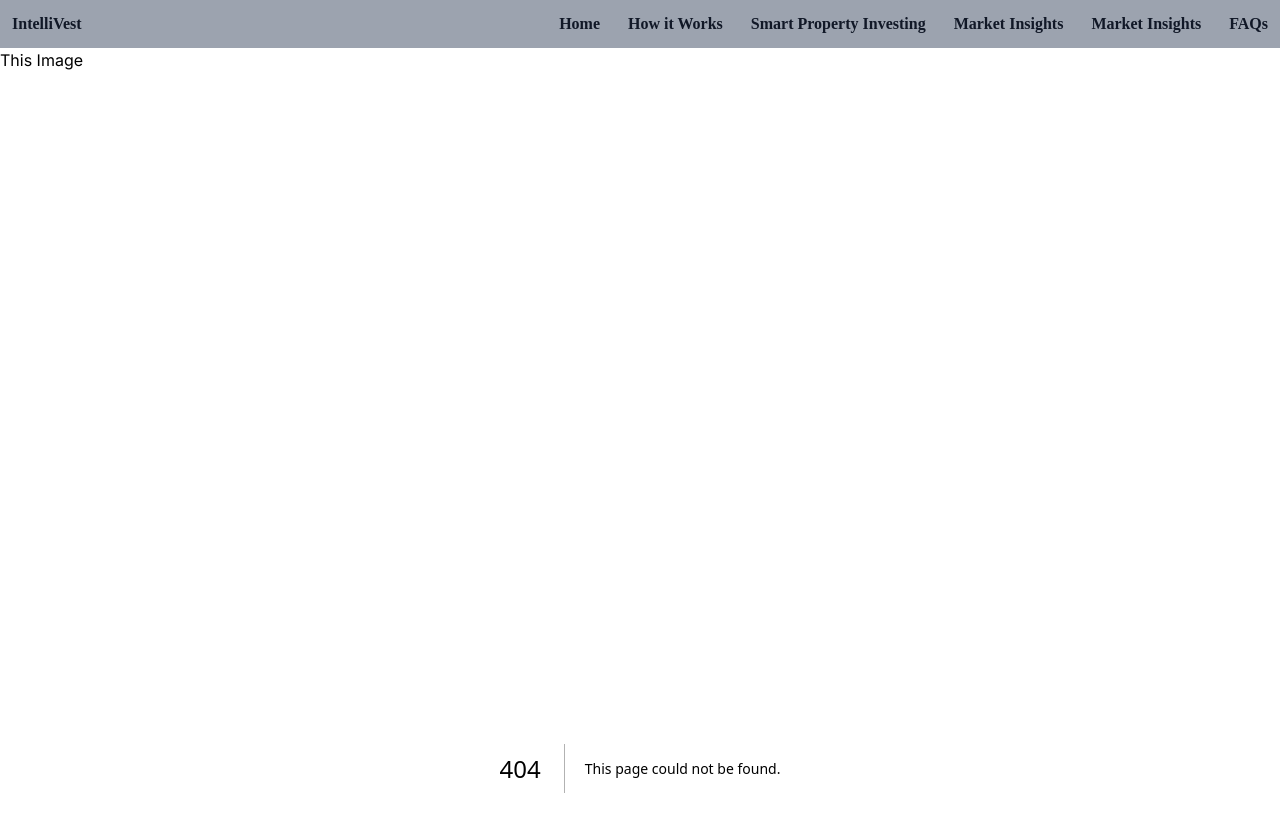
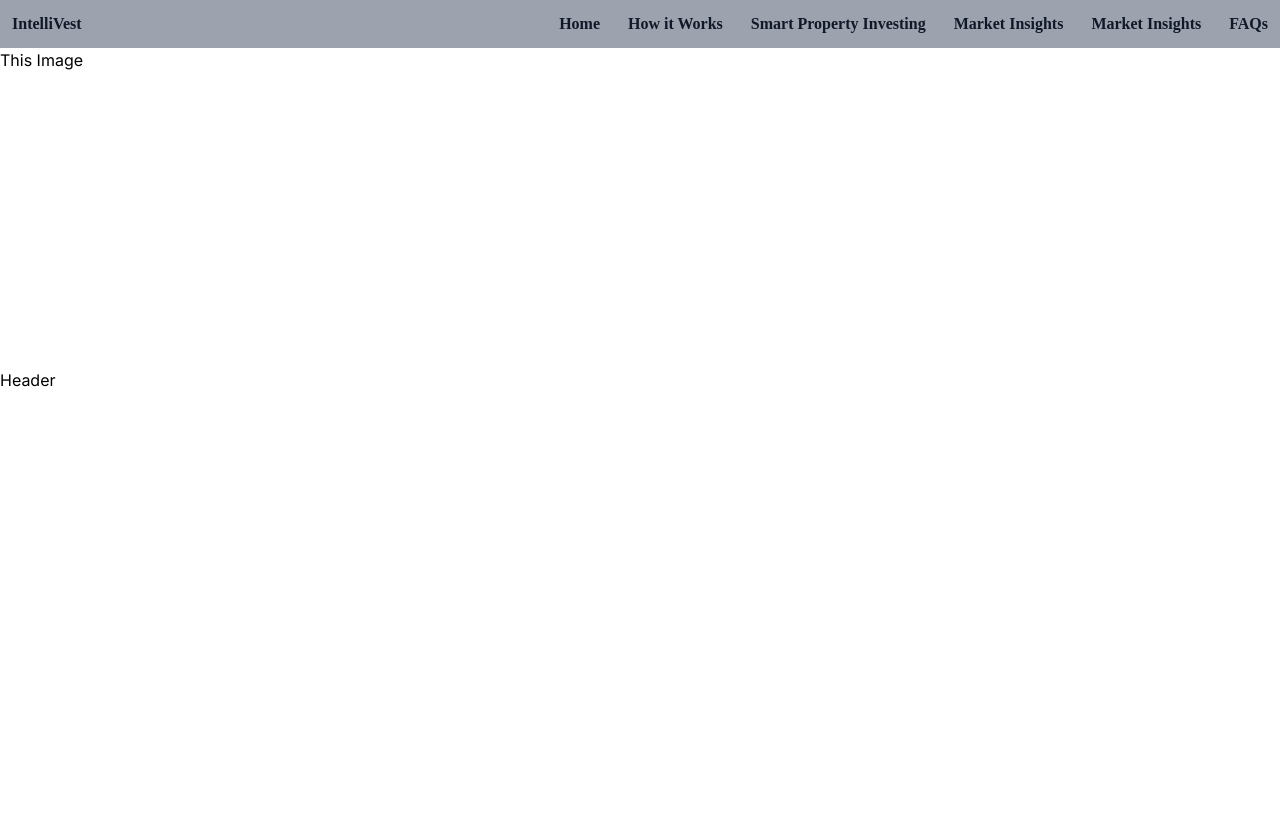
Before and after one commit to EmperorSmiles/real-estate-investment, a Next.js app: page /header in a window 1280 px wide. Before the commit this address had no page. Shown: the top 832 px of the page. After the commit the page ends 800 px from the top, so only its background shows below. Built offline with nearby package versions, Linux system fonts and the light colour scheme; a web font is replaced by a local one.

Commit message:
Initial Commit

```diff
--- /dev/null
+++ b/src/app/header/page.tsx
@@ -0,0 +1,5 @@
+export default function header() {
+    return (
+      <div>Header</div>
+    )
+  }
```
